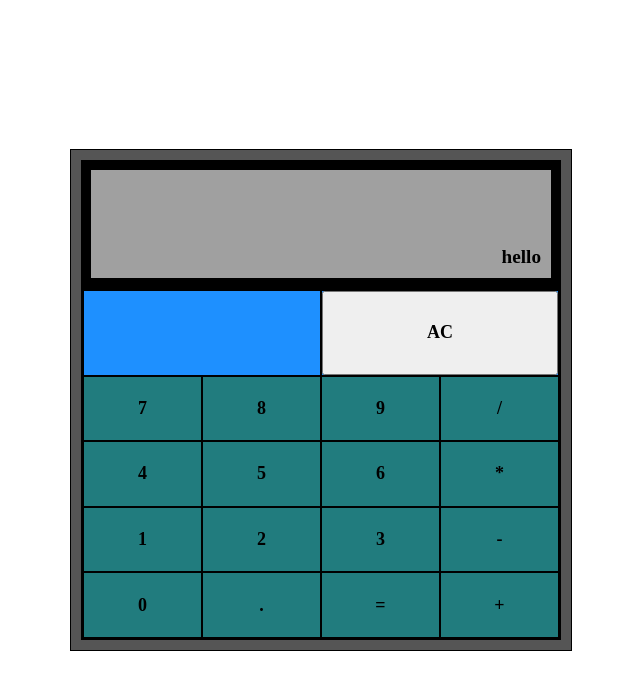
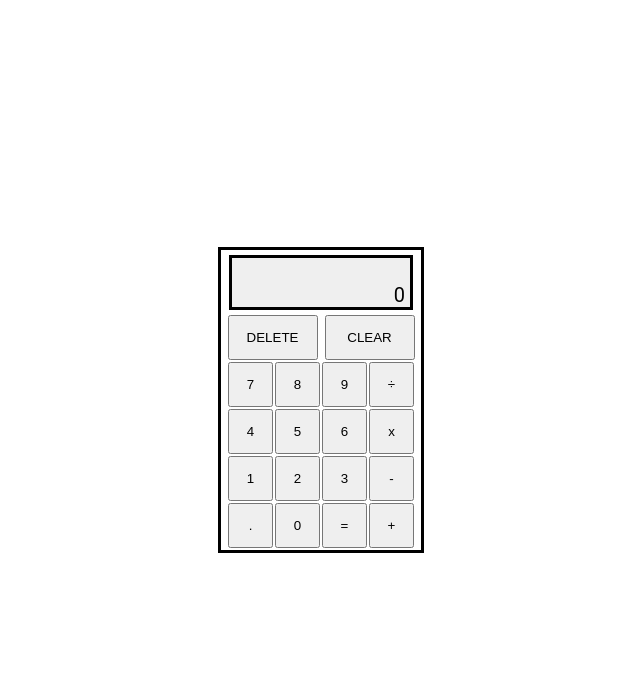
Before and after one commit to Temzoprince/Calculator, a plain HTML site: page index.html in a window 1280 px wide. Shown: the whole page, without its empty margins (319-959 px from the left). Drawn offline with Linux system fonts and the light colour scheme.

Commit message:
Complete calculator layout

```diff
--- a/index.html
+++ b/index.html
@@ -9,20 +9,30 @@
 </head>
 <body>
     <div class="container">
-        <div class="calc-container">
-            <div class="calc-body">
-                <div class="display">
-                    <span class="display-text"></span>
-                </div>
-                <div class="buttons">
-                    <div class="upper">
-                        <div class="upper-left"></div>
-                        <div class="upper-right">
-                            <button class="clear">AC</button>
-                        </div>
-                    </div>
-                    <div class="lower"></div>
-                </div>
+        <div class="calculator">
+            <div class="display">
+                <div class="screen-last"></div>
+                <div class="screen-current">0</div>
+            </div>
+            <div class="buttons">
+                <button class="delete">DELETE</button>
+                <button class="clear">CLEAR</button>
+                <button class="7">7</button>
+                <button class="8">8</button>
+                <button class="9">9</button>
+                <button class="operator" value="/">÷</button>
+                <button class="4">4</button>
+                <button class="5">5</button>
+                <button class="6">6</button>
+                <button class="operator" value="*">x</button>
+                <button class="1">1</button>
+                <button class="2">2</button>
+                <button class="3">3</button>
+                <button class="operator" value="-">-</button>
+                <button class="decimal">.</button>
+                <button class="0">0</button>
+                <button class="equals" value="=">=</button>
+                <button class="operator" value="+">+</button>
             </div>
         </div>
     </div>
--- a/script.js
+++ b/script.js
@@ -6,81 +6,7 @@ Create a Calculator
  * Dom manipulation for On Screen Calculator
  */
 
-// Calculator Buttons array
-const buttonsArr = [
-  "7",
-  "4",
-  "1",
-  "0",
-  "8",
-  "5",
-  "2",
-  ".",
-  "9",
-  "6",
-  "3",
-  "=",
-  "/",
-  "*",
-  "-",
-  "+",
-];
-
-//Function to create grid
-function createGrid(gridSize, element) {
-  const grid = document.querySelector(element);
-  for (i = 1, arr = 0; i <= gridSize; i++) {
-    let col = document.createElement("div");
-    col.classList.add(`grid-column-${i}`);
-    for (j = 1; j <= gridSize; j++) {
-      let row = document.createElement("div");
-      row.classList.add(`grid-row-${j}`);
-      let btn = document.createElement("btn");
-      btn.classList.add(`btn-${buttonsArr[arr]}`)
-      btn.textContent = `${buttonsArr[arr]}`;
-      row.appendChild(btn);
-      arr++;
-      col.appendChild(row);
-    }
-    grid.appendChild(col);
-  }
-}
-
-// Function to display text on calculator
-displayTextSpan = document.querySelector(".display-text");
-let addTextToDisplay = function (text, update) {
-  if (update) {
-    return displayTextSpan.textContent += text;
-  }
-  return displayTextSpan.textContent = text;
-};
-
-// Function to populate display when buttons clicked
-let numberButtonsUpdateDisplay = function(btnNumber) {
-  let number = document.querySelector(`.btn-${btnNumber}`)
-
-  number.addEventListener('click', () => {
-    if (displayTextSpan.textContent == ans) {
-      displayValue = addTextToDisplay(`${btnNumber}`, false)
-      console.log(displayValue)
-    } else {
-      displayValue = addTextToDisplay(`${btnNumber}`, true)
-      console.log(displayValue)
-    }
-  })
-}
-
-let addBtnCallAdd = function() {
-  let addBtn = document.querySelector(`.btn-+`)
-  addBtn.addEventListener('click', () => {
-    num1 = displayTextSpan.textContent
-    displayTextSpan.textContent = '';
-    displayValue = addTextToDisplay(`${btnNumber}`, true)
-    console.log(num1)
-    console.log(displayValue)
-  })
-}
-
+//
 
 /*
  * Functionality of Calculator
@@ -124,21 +50,6 @@ const operate = (num1, num2, operator) => {
   }
 };
 
-console.log(operate(3, 4, "*"));
-
 /*
  * Calculator Operation
  */
-
-// 4x4 Grid for the calculator buttons
-createGrid(4, ".lower");
-
-console.log(addTextToDisplay('hello', false))
-
-ans = 'hello';
-
-for (i = 0; i < 10; i++) {
-  numberButtonsUpdateDisplay(i)
-}
-
-addBtnCallAdd()
--- a/styles.css
+++ b/styles.css
@@ -1,10 +1,10 @@
-/** Styling for the Calculator layout */
-
 body {
     display: flex;
     flex-direction: column;
     min-height: 100vh;
     margin: 0;
+    font-size: 20px;
+    font-family: 'Roboto', sans-serif;
 }
 
 .container {
@@ -14,111 +14,52 @@ body {
     justify-content: center;
 }
 
-.calc-container {
+.calculator {
+    width: 200px;
+    height: 300px;
+    border: solid;
     display: flex;
-    flex: 1;
-    flex-direction: column;
-    max-width: 500px;
-    min-height: 500px;
-    border: solid;
-    border-width: 1px;
-    background: #555555;
-}
-
-.calc-body {
-    display: flex;
-    flex: 1;
-    margin: 10px;
-    background: black;
     flex-direction: column;
 }
 
 .display {
     flex: 1;
-    margin: 10px;
-    background: #a0a0a0;
-    display: inline-flex;
-    justify-content: end;
-    align-items: end;
-    font-size: larger;
-    font-weight: bolder;
-    font-family:'digital-clock-font';
-    padding-right: 10px;
-    padding-bottom: 10px;
+    margin: 5px 8px;
+    margin: black;
+    border: solid;
+    display: flex;
+    flex-direction: column;
+}
+
+.screen-last,
+.screen-current {
+    flex: 1;
+    background-color: #EFEFEF;
+    text-align: end;
+    padding-right: 5px;
 }
 
 .buttons {
     flex: 3;
     display: flex;
-    flex-direction: column;
-    margin: 2px;
-    background: dodgerblue;
+    flex-wrap: wrap;
+    justify-content: center;
+    align-items: center;
+    gap: 2px;
+    margin-bottom: 2px;
+
 }
 
-.upper {
-    flex: 1;
-    display: flex;
+button {
+    width: 45px;
+    height: 45px;
 }
 
-.upper-left,
-.upper-right {
-    flex: 1;
-    display: flex;
-    border: solid;
-    border-width: 1px;
+button.clear,
+button.delete {
+    width: 90px;
 }
 
 button.clear {
-    flex: 1;
-    display: inline-flex;
-    align-items: center;
-    justify-content: center;
-    font-size: large;
-    font-weight: bolder;
-    font-family:'digital-clock-font';
-    cursor: pointer;
+    margin-left: 5px;
 }
-
-.lower {
-    flex: 3;
-    display: flex;
-}
-
-/** Styling for the grid inside lower **/
-
-.lower > * {
-    display: flex;
-    flex-direction: column;
-    flex: 1;
-}
-
-.lower > * :hover {
-    background-color: #555555;
-    transition-duration: 0.4s;
-}
-
-.lower > * > * {
-    flex-shrink: 1;
-    flex-basis: 100%;
-    background: #217C7E;;
-    display: flex;
-    justify-content: center;
-    border: solid;
-    border-width: 1px;
-}
-
-/* @font-face{
-    font-family:'digital-clock-font';
-    src: url('http://www.1001fonts.com/digital+clock-fonts.html');
-   } */
-
-btn {
-    flex: 1;
-    display: inline-flex;
-    align-items: center;
-    justify-content: center;
-    font-size: large;
-    font-weight: bolder;
-    font-family:'digital-clock-font';
-    cursor: pointer;
-}
```
